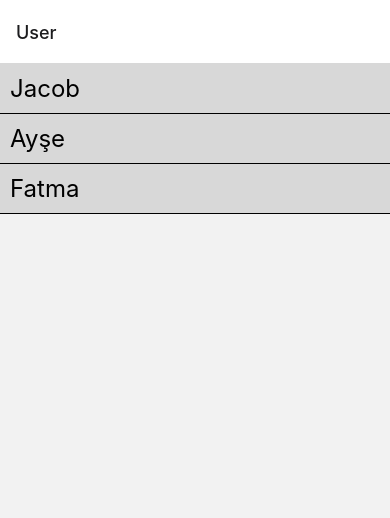
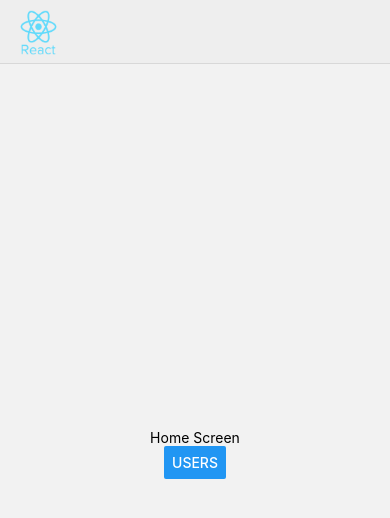
Before and after one commit to actjacob/Navigation, a React Native app: screen / in a window 390 px wide. Shown: the top 518 px of the page. Built offline with nearby package versions, Linux system fonts and the light colour scheme.

Commit message:
headerstyle added

```diff
--- a/App.js
+++ b/App.js
@@ -6,17 +6,30 @@ import * as React from "react";
 import HomeScreen from "./src/screens/Home/homepage";
 import UserDetail from "./src/screens/UserDetail/UserDetail";
 import UsersScreen from "./src/screens/Users/userspage";
+import HeaderLogo from "./src/components/HeaderLogo";
 
 const Stack = createNativeStackNavigator();
 
 function App() {
   return (
     <NavigationContainer>
-      <Stack.Navigator initialRouteName="Users">
+      <Stack.Navigator initialRouteName="Home"
+      screenOptions={{
+        headerStyle: {
+          backgroundColor: '#EEE',
+        },
+        headerTintColor: '#000',
+        headerTitleStyle: {
+          fontWeight: 'bold',
+        },
+      }}
+      >
         <Stack.Screen
           name="Home"
           component={HomeScreen}
-          options={{ title: "Featured" }}
+          options={{ title: "Featured",
+            headerTitle: (props) => <HeaderLogo {...props} />
+           }}
         />
         <Stack.Screen
           name="Users"
@@ -26,7 +39,8 @@ function App() {
         <Stack.Screen
           name="UserDetail"
           component={UserDetail}
-          options={{ title: "Detail" }}
+          options={({route}) => ({title:route.params.name})}
+
         />
       </Stack.Navigator>
     </NavigationContainer>
--- /dev/null
+++ b/src/components/HeaderLogo.js
@@ -0,0 +1,13 @@
+import { Image } from 'react-native'
+import React from 'react'
+
+const HeaderLogo = () => {
+  return (
+    <Image
+    style={{ width: 45, height: 45 }}
+    source={require('../../assets/logo.png')}
+  />
+  )
+}
+
+export default HeaderLogo
--- a/src/screens/UserDetail/UserDetail.js
+++ b/src/screens/UserDetail/UserDetail.js
@@ -1,7 +1,7 @@
 import React from 'react';
-import { StyleSheet, Text, View } from 'react-native';
+import { StyleSheet, Text, View,Button } from 'react-native';
 
-const UserDetail = ({ route }) => {
+const UserDetail = ({ route ,navigation}) => {
   const data = route.params
 
 
@@ -11,6 +11,10 @@ const UserDetail = ({ route }) => {
     <View>
       <Text style={styles.text} >UserDetail</Text>
       <Text style={styles.text} >{JSON.stringify(data,null,2)}  </Text>
+      <Button
+  title="Update the title"
+  onPress={() => navigation.setOptions({ title: 'Updated!' })}
+/>
 
     </View>
   )
```
Also changed, not shown: assets/logo.png (added).
